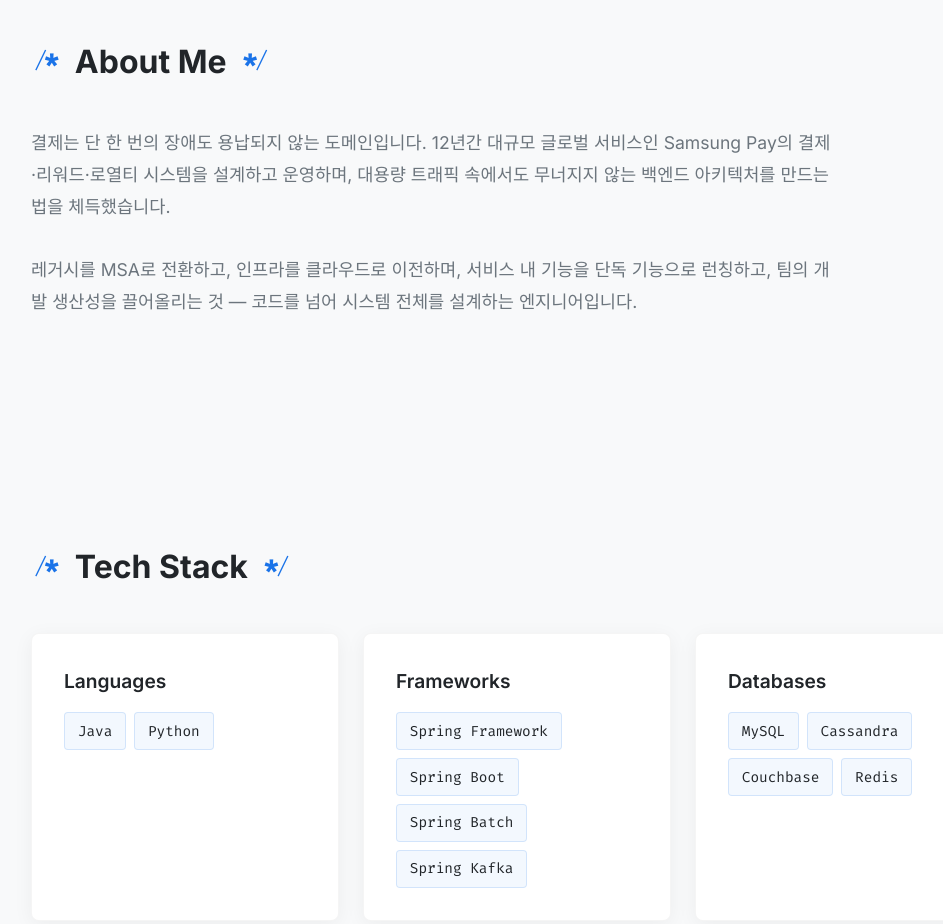
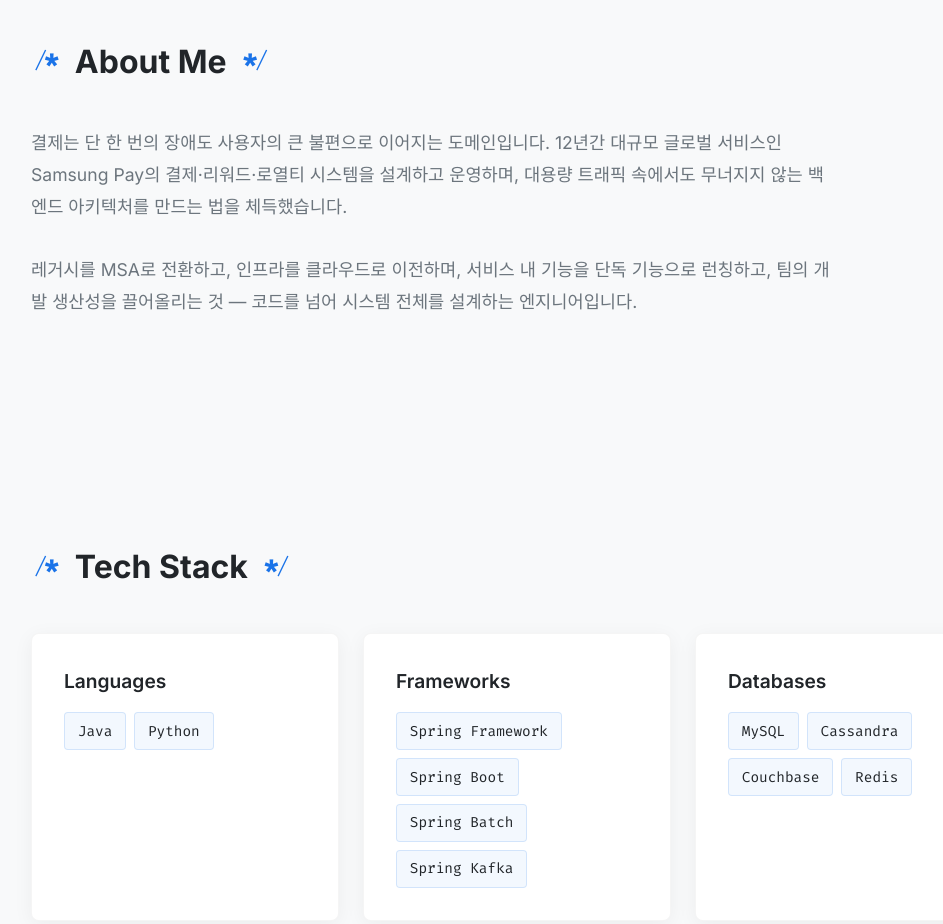
Before and after one commit to minkyunkim-kor/portfolio, a React (Vite) app: page / in a window 1280 px wide. Shown: the part 860-1784 px from the top of the page, without its empty margins (123-1066 px from the left). Built offline with nearby package versions, Linux system fonts and the light colour scheme.

Commit message:
소개 문구 일부 변경

```diff
--- a/src/data.js
+++ b/src/data.js
@@ -5,7 +5,7 @@ export const data = {
     tags: ["System Architecture", "High-Traffic", "MSA", "AWS", "Modernization"],
   },
   about: {
-    philosophy: "결제는 단 한 번의 장애도 용납되지 않는 도메인입니다. 12년간 대규모 글로벌 서비스인 Samsung Pay의 결제·리워드·로열티 시스템을 설계하고 운영하며, 대용량 트래픽 속에서도 무너지지 않는 백엔드 아키텍처를 만드는 법을 체득했습니다.",
+    philosophy: "결제는 단 한 번의 장애도 사용자의 큰 불편으로 이어지는 도메인입니다. 12년간 대규모 글로벌 서비스인 Samsung Pay의 결제·리워드·로열티 시스템을 설계하고 운영하며, 대용량 트래픽 속에서도 무너지지 않는 백엔드 아키텍처를 만드는 법을 체득했습니다.",
     summary: "레거시를 MSA로 전환하고, 인프라를 클라우드로 이전하며, 서비스 내 기능을 단독 기능으로 런칭하고, 팀의 개발 생산성을 끌어올리는 것 — 코드를 넘어 시스템 전체를 설계하는 엔지니어입니다."
   },
   techStack: {
```
